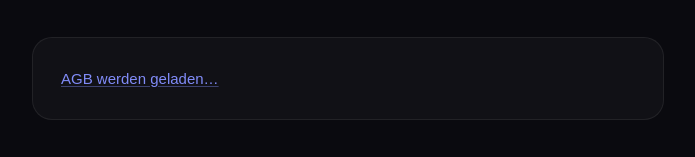
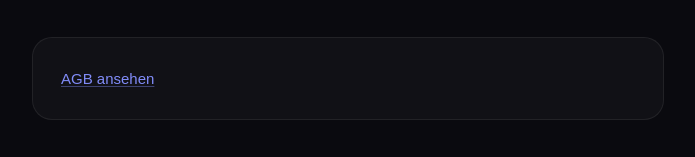
Before and after one commit to flaviociraci-boop/founder-platform, a Next.js app: page /agb in a window 1280 px wide. Shown: the part 201-358 px from the top of the page, without its empty margins (292-987 px from the left). Built offline with nearby package versions, Linux system fonts and the light colour scheme.

Commit message:
fix: iubenda fallback text as clear link labels
Co-Authored-By: Claude Sonnet 4.6 <noreply@anthropic.com>

```diff
--- a/app/agb/page.tsx
+++ b/app/agb/page.tsx
@@ -51,7 +51,7 @@ export default function AgbPage() {
           <IubendaEmbed
             url="https://www.iubenda.com/nutzungsbedingungen/19358914"
             title="AGBs"
-            loadingText="AGB werden geladen…"
+            loadingText="AGB ansehen"
           />
         </div>
 
--- a/app/cookie-richtlinie/page.tsx
+++ b/app/cookie-richtlinie/page.tsx
@@ -51,7 +51,7 @@ export default function CookieRichtliniePage() {
           <IubendaEmbed
             url="https://www.iubenda.com/privacy-policy/19358914/cookie-policy"
             title="Cookie-Richtlinie"
-            loadingText="Cookie-Richtlinie wird geladen…"
+            loadingText="Cookie-Richtlinie ansehen"
           />
         </div>
 
--- a/app/datenschutz/page.tsx
+++ b/app/datenschutz/page.tsx
@@ -51,7 +51,7 @@ export default function DatenschutzPage() {
           <IubendaEmbed
             url="https://www.iubenda.com/privacy-policy/19358914"
             title="Datenschutzerklärung"
-            loadingText="Datenschutzerklärung wird geladen…"
+            loadingText="Datenschutzerklärung ansehen"
           />
         </div>
 
```
